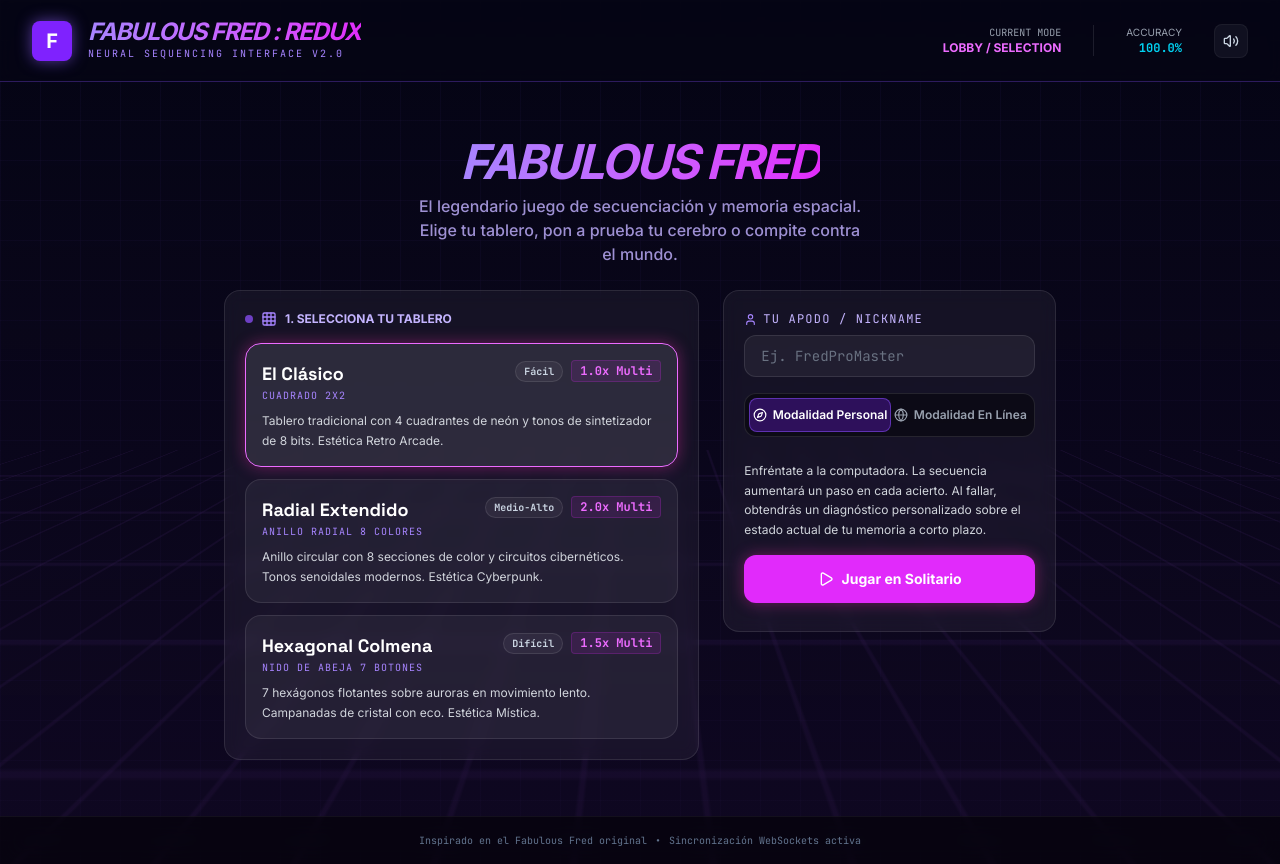
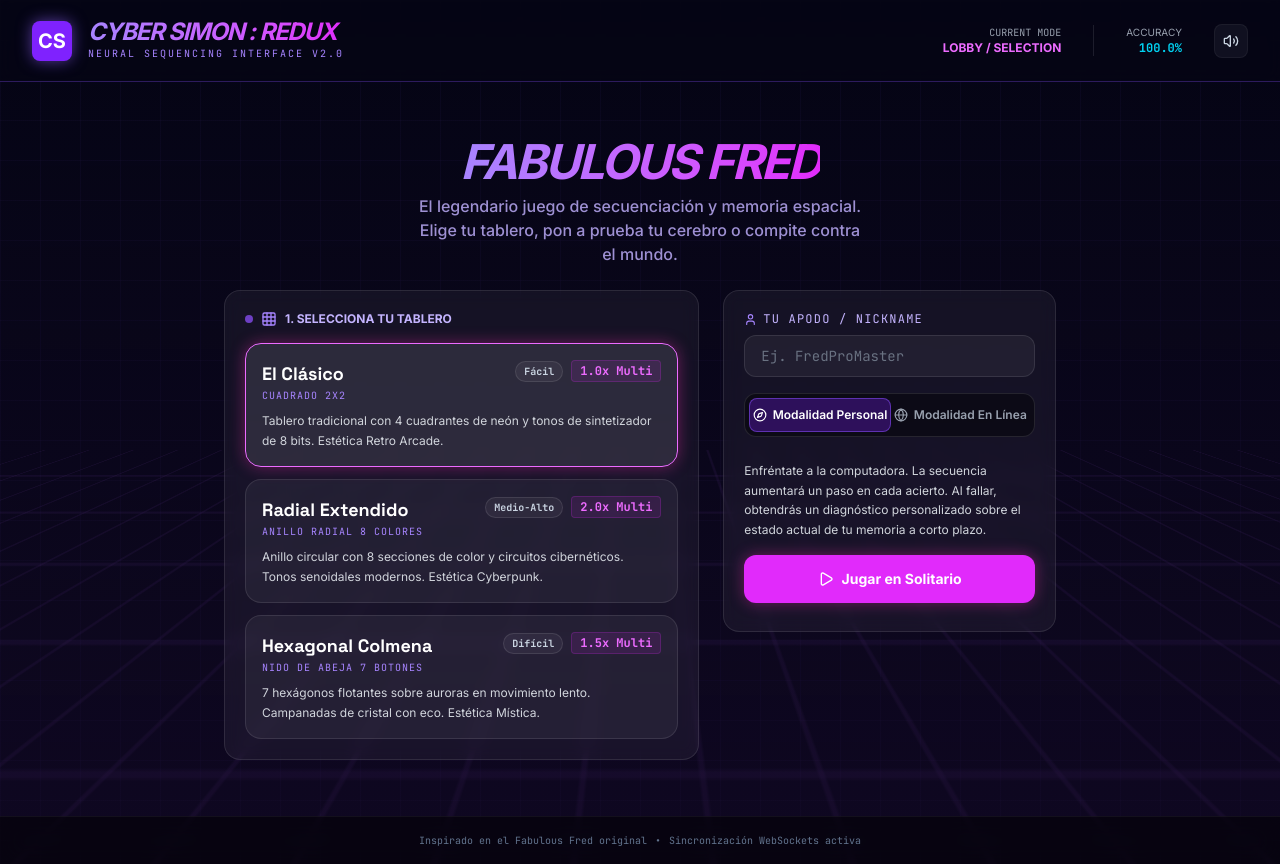
Before and after one commit to nethomeoscar/Fabuloso-Fred, a React (Vite) app: page / in a window 1280 px wide. Built offline with nearby package versions, Linux system fonts and the light colour scheme.

Commit message:
Change game title from 'Fabulous Fred' to 'Cyber Simon'

```diff
--- a/src/App.tsx
+++ b/src/App.tsx
@@ -68,7 +68,7 @@ export default function App() {
   const [lobbyError, setLobbyError] = useState<string | null>(null);
 
   // Game Status HUD descriptions
-  const [hudMessage, setHudMessage] = useState<string>("¡Bienvenido a Fabulous Fred!");
+  const [hudMessage, setHudMessage] = useState<string>("¡Bienvenido a Cyber Simon!");
   const [hudSubMessage, setHudSubMessage] = useState<string>("Selecciona un modo de juego.");
   const [isMyTurn, setIsMyTurn] = useState(false);
   const [isPlayingSeqOnline, setIsPlayingSeqOnline] = useState(false);
@@ -698,11 +698,11 @@ export default function App() {
       <header className="relative z-10 flex justify-between items-center px-4 md:px-8 py-5 border-b border-violet-500/30 bg-[#050515]/80 backdrop-blur-sm">
         <div className="flex items-center gap-4 cursor-pointer select-none" onClick={exitToLobby}>
           <div className="w-10 h-10 bg-violet-600 rounded-lg flex items-center justify-center shadow-[0_0_15px_rgba(139,92,246,0.6)]">
-            <span className="text-xl font-bold font-sans text-white">F</span>
+            <span className="text-xl font-bold font-sans text-white">CS</span>
           </div>
           <div>
             <h1 className="text-xl md:text-2xl font-black tracking-tighter uppercase italic text-transparent bg-clip-text bg-gradient-to-r from-violet-400 to-fuchsia-500 leading-none">
-              Fabulous Fred : Redux
+              Cyber Simon : Redux
             </h1>
             <p className="text-[9px] md:text-[10px] uppercase tracking-[0.2em] text-violet-400 font-mono mt-0.5">
               Neural Sequencing Interface v2.0
```
